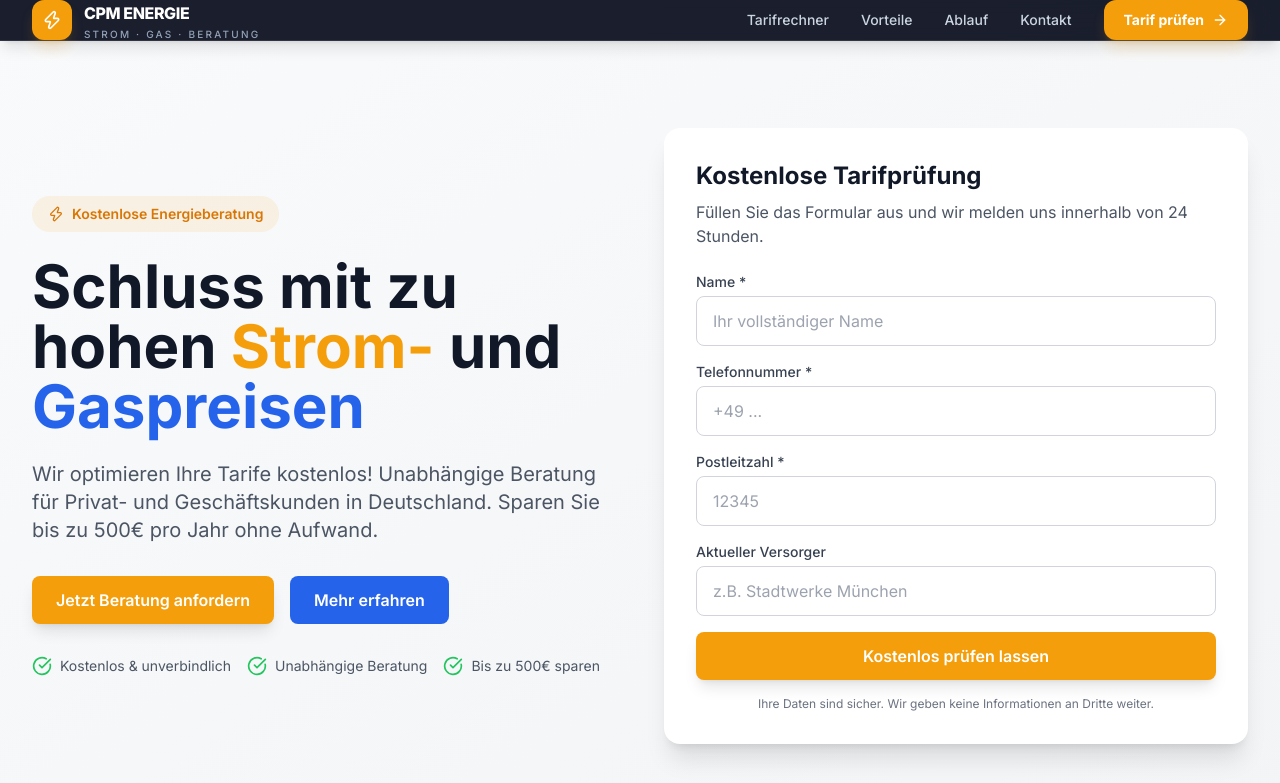
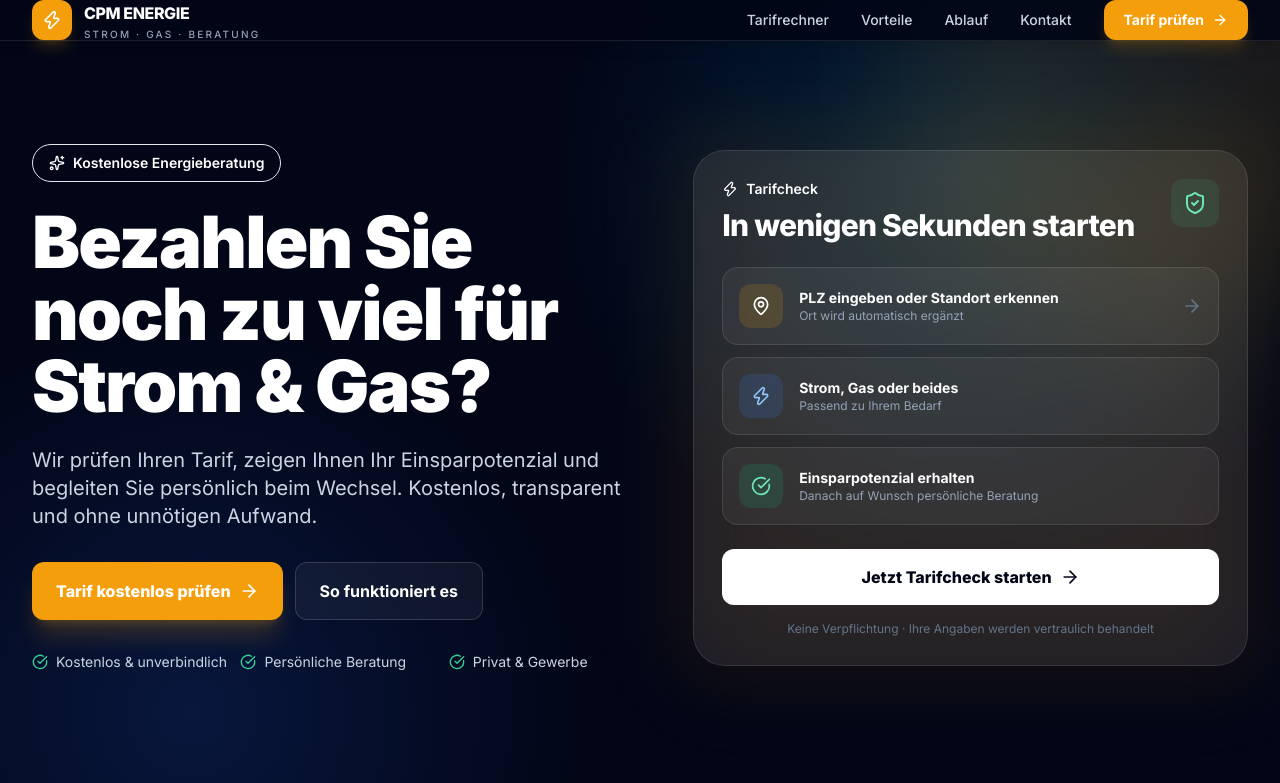
Before and after one commit to svt8f46zcd-stack/cpm-end, a Next.js app: page / in a window 1280 px wide. Shown: the top 783 px of the page. Built offline with nearby package versions, Linux system fonts and the light colour scheme.

Commit message:
Create premium conversion focused hero

```diff
--- a/src/components/Hero.tsx
+++ b/src/components/Hero.tsx
@@ -1,117 +1,83 @@
 "use client";
 
-import { Zap, CheckCircle } from "lucide-react";
+import { ArrowRight, CheckCircle, MapPin, ShieldCheck, Sparkles, Zap } from "lucide-react";
 
 export default function Hero() {
   return (
-    <section className="pt-24 md:pt-32 pb-16 md:pb-24 bg-gradient-to-br from-gray-50 to-gray-100 dark:from-gray-900 dark:to-gray-800">
-      <div className="max-w-7xl mx-auto px-4 sm:px-6 lg:px-8">
-        <div className="grid lg:grid-cols-2 gap-12 items-center">
-          {/* Left Content */}
-          <div className="text-center lg:text-left">
-            <div className="inline-flex items-center space-x-2 bg-accent-500/10 text-accent-600 dark:text-accent-500 px-4 py-2 rounded-full text-sm font-semibold mb-6">
-              <Zap className="w-4 h-4" />
-              <span>Kostenlose Energieberatung</span>
+    <section className="relative isolate overflow-hidden bg-slate-950 pt-28 text-white md:pt-36">
+      <div className="absolute inset-0 -z-10 bg-[radial-gradient(circle_at_75%_20%,rgba(14,165,233,0.18),transparent_34%),radial-gradient(circle_at_15%_80%,rgba(37,99,235,0.18),transparent_30%)]" />
+      <div className="absolute right-[-10%] top-[-20%] -z-10 h-[32rem] w-[32rem] rounded-full bg-accent-500/10 blur-3xl" />
+
+      <div className="mx-auto grid max-w-7xl items-center gap-12 px-4 pb-16 sm:px-6 md:pb-24 lg:grid-cols-[1.05fr_.95fr] lg:px-8 lg:pb-28">
+        <div>
+          <div className="mb-6 inline-flex items-center gap-2 rounded-full border border-accent-400/20 bg-accent-400/10 px-4 py-2 text-sm font-semibold text-accent-200">
+            <Sparkles className="h-4 w-4" aria-hidden="true" />
+            Kostenlose Energieberatung
           </div>
 
-            <h1 className="text-4xl md:text-5xl lg:text-6xl font-bold text-gray-900 dark:text-white leading-tight mb-6">
-              Schluss mit zu hohen{" "}
-              <span className="text-accent-500">Strom-</span> und{" "}
-              <span className="text-primary-600">Gaspreisen</span>
+          <h1 className="max-w-4xl text-4xl font-black leading-[1.05] tracking-tight sm:text-5xl lg:text-7xl">
+            Bezahlen Sie noch zu viel für <span className="text-accent-400">Strom & Gas?</span>
           </h1>
-
-            <p className="text-xl text-gray-600 dark:text-gray-300 mb-8 max-w-2xl mx-auto lg:mx-0">
-              Wir optimieren Ihre Tarife kostenlos! Unabhängige Beratung für
-              Privat- und Geschäftskunden in Deutschland. Sparen Sie bis zu
-              500€ pro Jahr ohne Aufwand.
+          <p className="mt-6 max-w-2xl text-lg leading-8 text-slate-300 sm:text-xl">
+            Wir prüfen Ihren Tarif, zeigen Ihnen Ihr Einsparpotenzial und begleiten Sie persönlich beim Wechsel. Kostenlos, transparent und ohne unnötigen Aufwand.
           </p>
 
-            <div className="flex flex-col sm:flex-row gap-4 justify-center lg:justify-start">
-              <a href="#kontakt" className="btn-primary text-center">
-                Jetzt Beratung anfordern
+          <div className="mt-8 flex flex-col gap-3 sm:flex-row">
+            <a href="#tarifrechner" className="inline-flex items-center justify-center gap-2 rounded-xl bg-accent-500 px-6 py-4 text-base font-extrabold text-white shadow-xl shadow-accent-500/20 transition hover:-translate-y-0.5 hover:bg-accent-600 focus:outline-none focus:ring-2 focus:ring-accent-300 focus:ring-offset-2 focus:ring-offset-slate-950">
+              Tarif kostenlos prüfen <ArrowRight className="h-5 w-5" aria-hidden="true" />
             </a>
-              <a href="#vorteile" className="btn-secondary text-center">
-                Mehr erfahren
+            <a href="#ablauf" className="inline-flex items-center justify-center gap-2 rounded-xl border border-white/15 bg-white/5 px-6 py-4 text-base font-bold text-white transition hover:bg-white/10">
+              So funktioniert es
             </a>
           </div>
 
-            <div className="mt-8 flex flex-wrap gap-4 justify-center lg:justify-start">
-              <div className="flex items-center space-x-2 text-gray-600 dark:text-gray-400">
-                <CheckCircle className="w-5 h-5 text-green-500" />
-                <span className="text-sm">Kostenlos & unverbindlich</span>
+          <div className="mt-8 grid gap-3 sm:grid-cols-3">
+            {['Kostenlos & unverbindlich', 'Persönliche Beratung', 'Privat & Gewerbe'].map((item) => (
+              <div key={item} className="flex items-center gap-2 text-sm text-slate-300">
+                <CheckCircle className="h-4 w-4 shrink-0 text-emerald-400" aria-hidden="true" />{item}
               </div>
-              <div className="flex items-center space-x-2 text-gray-600 dark:text-gray-400">
-                <CheckCircle className="w-5 h-5 text-green-500" />
-                <span className="text-sm">Unabhängige Beratung</span>
+            ))}
           </div>
-              <div className="flex items-center space-x-2 text-gray-600 dark:text-gray-400">
-                <CheckCircle className="w-5 h-5 text-green-500" />
-                <span className="text-sm">Bis zu 500€ sparen</span>
+        </div>
+
+        <div className="relative">
+          <div className="absolute -inset-4 rounded-[2rem] bg-accent-500/10 blur-2xl" />
+          <div className="relative overflow-hidden rounded-[2rem] border border-white/10 bg-white/[0.07] p-5 shadow-2xl backdrop-blur-xl sm:p-7">
+            <div className="mb-6 flex items-start justify-between gap-4">
+              <div>
+                <div className="mb-2 flex items-center gap-2 text-sm font-semibold text-accent-300"><Zap className="h-4 w-4" /> Tarifcheck</div>
+                <h2 className="text-2xl font-extrabold tracking-tight sm:text-3xl">In wenigen Sekunden starten</h2>
+              </div>
+              <div className="hidden rounded-xl bg-emerald-400/10 p-3 text-emerald-300 sm:block"><ShieldCheck className="h-6 w-6" /></div>
+            </div>
+
+            <div className="space-y-3">
+              <a href="#tarifrechner" className="group flex items-center gap-4 rounded-2xl border border-white/10 bg-white/5 p-4 transition hover:border-accent-400/40 hover:bg-white/10">
+                <span className="flex h-11 w-11 shrink-0 items-center justify-center rounded-xl bg-accent-500/15 text-accent-300"><MapPin className="h-5 w-5" /></span>
+                <span className="min-w-0 flex-1"><span className="block text-sm font-bold">PLZ eingeben oder Standort erkennen</span><span className="block text-xs text-slate-400">Ort wird automatisch ergänzt</span></span>
+                <ArrowRight className="h-5 w-5 text-slate-500 transition group-hover:translate-x-1 group-hover:text-accent-300" />
+              </a>
+              <div className="flex items-center gap-4 rounded-2xl border border-white/10 bg-white/5 p-4">
+                <span className="flex h-11 w-11 shrink-0 items-center justify-center rounded-xl bg-blue-500/15 text-blue-300"><Zap className="h-5 w-5" /></span>
+                <span><span className="block text-sm font-bold">Strom, Gas oder beides</span><span className="block text-xs text-slate-400">Passend zu Ihrem Bedarf</span></span>
+              </div>
+              <div className="flex items-center gap-4 rounded-2xl border border-white/10 bg-white/5 p-4">
+                <span className="flex h-11 w-11 shrink-0 items-center justify-center rounded-xl bg-emerald-500/15 text-emerald-300"><CheckCircle className="h-5 w-5" /></span>
+                <span><span className="block text-sm font-bold">Einsparpotenzial erhalten</span><span className="block text-xs text-slate-400">Danach auf Wunsch persönliche Beratung</span></span>
+              </div>
+            </div>
+
+            <a href="#tarifrechner" className="mt-6 flex w-full items-center justify-center gap-2 rounded-xl bg-white px-5 py-4 text-center font-extrabold text-slate-950 transition hover:bg-slate-100">Jetzt Tarifcheck starten <ArrowRight className="h-5 w-5" /></a>
+            <p className="mt-4 text-center text-xs text-slate-500">Keine Verpflichtung · Ihre Angaben werden vertraulich behandelt</p>
           </div>
         </div>
       </div>
 
-          {/* Right Content - Form Preview */}
-          <div className="bg-white dark:bg-gray-800 rounded-2xl shadow-xl p-6 md:p-8">
-            <h3 className="text-2xl font-bold text-gray-900 dark:text-white mb-2">
-              Kostenlose Tarifprüfung
-            </h3>
-            <p className="text-gray-600 dark:text-gray-400 mb-6">
-              Füllen Sie das Formular aus und wir melden uns innerhalb von 24 Stunden.
-            </p>
-            <form className="space-y-4">
-              <div>
-                <label className="block text-sm font-medium text-gray-700 dark:text-gray-300 mb-1">
-                  Name *
-                </label>
-                <input
-                  type="text"
-                  required
-                  className="w-full px-4 py-3 border border-gray-300 dark:border-gray-600 rounded-lg focus:ring-2 focus:ring-accent-500 focus:border-transparent dark:bg-gray-700 dark:text-white"
-                  placeholder="Ihr vollständiger Name"
-                />
-              </div>
-              <div>
-                <label className="block text-sm font-medium text-gray-700 dark:text-gray-300 mb-1">
-                  Telefonnummer *
-                </label>
-                <input
-                  type="tel"
-                  required
-                  className="w-full px-4 py-3 border border-gray-300 dark:border-gray-600 rounded-lg focus:ring-2 focus:ring-accent-500 focus:border-transparent dark:bg-gray-700 dark:text-white"
-                  placeholder="+49 ..."
-                />
-              </div>
-              <div>
-                <label className="block text-sm font-medium text-gray-700 dark:text-gray-300 mb-1">
-                  Postleitzahl *
-                </label>
-                <input
-                  type="text"
-                  required
-                  pattern="[0-9]{5}"
-                  className="w-full px-4 py-3 border border-gray-300 dark:border-gray-600 rounded-lg focus:ring-2 focus:ring-accent-500 focus:border-transparent dark:bg-gray-700 dark:text-white"
-                  placeholder="12345"
-                />
-              </div>
-              <div>
-                <label className="block text-sm font-medium text-gray-700 dark:text-gray-300 mb-1">
-                  Aktueller Versorger
-                </label>
-                <input
-                  type="text"
-                  className="w-full px-4 py-3 border border-gray-300 dark:border-gray-600 rounded-lg focus:ring-2 focus:ring-accent-500 focus:border-transparent dark:bg-gray-700 dark:text-white"
-                  placeholder="z.B. Stadtwerke München"
-                />
-              </div>
-              <button type="submit" className="w-full btn-primary">
-                Kostenlos prüfen lassen
-              </button>
-            </form>
-            <p className="text-xs text-gray-500 dark:text-gray-400 mt-4 text-center">
-              Ihre Daten sind sicher. Wir geben keine Informationen an Dritte weiter.
-            </p>
-          </div>
+      <div className="border-y border-white/10 bg-white/[0.03]">
+        <div className="mx-auto grid max-w-7xl grid-cols-2 divide-x divide-white/10 px-4 sm:px-6 lg:grid-cols-4 lg:px-8">
+          {[['24/7', 'Online starten'], ['100%', 'kostenlos prüfen'], ['1', 'Ansprechpartner'], ['DE', 'Privat & Gewerbe']].map(([value, label]) => (
+            <div key={label} className="px-3 py-5 text-center sm:py-6"><div className="text-xl font-black text-white sm:text-2xl">{value}</div><div className="mt-1 text-xs text-slate-400 sm:text-sm">{label}</div></div>
+          ))}
         </div>
       </div>
     </section>
```
Lines whose indentation alone changed are shown as unchanged.
